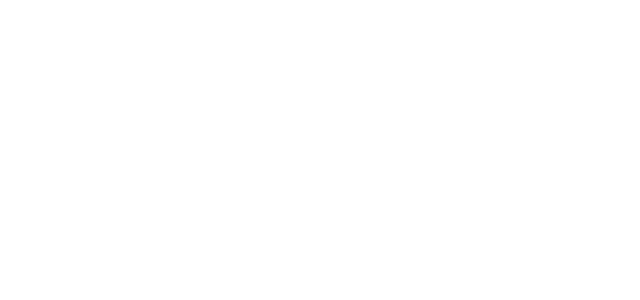
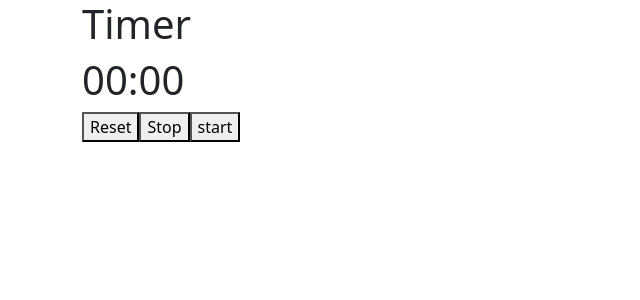
Before and after one commit to inder0089/TodoZ, a React (Create React App) app: page /timer in a window 1280 px wide. Before the commit this address had no page. Shown: the top 300 px of the page, without its empty margins (0-640 px from the left). Built offline with nearby package versions, Linux system fonts and the light colour scheme.

Commit message:
todocopy

```diff
--- a/src/App.js
+++ b/src/App.js
@@ -6,6 +6,8 @@ import Register from "./component/Register";
 import { useEffect, useState } from "react";
 import Home from "./component/Home";
 import TodoCopy from "./component/todo/TodoCopy";
+import Timer from "./component/Timer";
+import Counter from "./component/Counter";
 
 function App() {
   // const [isToken, setIstoken] = useState(false);
@@ -28,6 +30,8 @@ function App() {
         <Route path="login" element={<Login />} />
         <Route path="register" element={<Register />} />
         <Route path="copy" element={<TodoCopy />} />
+        <Route path="timer" element={<Timer />} />
+        <Route path="count" element={<Counter />} />
       </Routes>
     </>
   );
--- /dev/null
+++ b/src/component/Counter.js
@@ -0,0 +1,20 @@
+import React, { useState } from "react";
+
+const Counter = () => {
+  const [count, setCount] = useState(0);
+  return (
+    <div>
+      <h1>Counter</h1>
+      <h2>{count}</h2>
+      <button onClick={() => setCount(count + 1)}>Increment</button>
+      <button onClick={() => setCount(count - 1)} disabled={count === 0}>
+        Decrement
+      </button>
+      <button onClick={() => setCount(0)} disabled={count === 0}>
+        Reset
+      </button>
+    </div>
+  );
+};
+
+export default Counter;
--- /dev/null
+++ b/src/component/Timer.js
@@ -0,0 +1,60 @@
+import React, { useEffect, useState } from "react";
+
+const Timer = () => {
+  const [minutes, setMinutes] = useState(0);
+  const [seconds, setSeconds] = useState(0);
+  const [startTimer, setStartTimer] = useState(false);
+  let timer;
+  useEffect(() => {
+    if (startTimer) {
+      handleTime();
+    }
+
+    return () => {
+      clearInterval(timer);
+    };
+  }, [startTimer, seconds]);
+
+  const handleTime = () => {
+    timer = setInterval(() => {
+      setSeconds(seconds + 1);
+    }, 1000);
+
+    if (seconds === 59) {
+      setMinutes(minutes + 1);
+      setSeconds(0);
+    } else if (minutes === 1) {
+      stop();
+    }
+  };
+  const reset = () => {
+    setMinutes(0);
+    setSeconds(0);
+    setStartTimer(false);
+  };
+
+  const stop = () => {
+    clearInterval(timer);
+    setStartTimer(false);
+  };
+
+  return (
+    <div className="timer-body">
+      <div className="container">
+        <div className="timer">
+          <h1>Timer</h1>
+          <h1>
+            {minutes < 10 ? "0" + minutes : minutes}:
+            {seconds < 10 ? "0" + seconds : seconds}
+          </h1>
+
+          <button onClick={reset}>Reset</button>
+          <button onClick={stop}>Stop</button>
+          <button onClick={() => setStartTimer(true)}>start</button>
+        </div>
+      </div>
+    </div>
+  );
+};
+
+export default Timer;
--- a/src/component/todo/TodoCopy.js
+++ b/src/component/todo/TodoCopy.js
@@ -106,8 +106,10 @@ const TodoCopy = () => {
       const copyfilteredList = [...todoList];
       //   console.log("copyfilteredList", copyfilteredList);
       const searchList = copyfilteredList.filter((item) => {
-        const itemDay = item.day.toLowerCase();
-        return itemDay === searchDay;
+        return (
+          item?.day?.toLowerCase()?.includes(searchDay) ||
+          item?.todoinput?.toLowerCase()?.includes(searchDay)
+        );
       });
       console.log("searchList", searchList);
       setfilteredList(searchList);
@@ -177,9 +179,7 @@ const TodoCopy = () => {
             value={inputData.todoinput}
             onChange={handleInputField}
           /> */}
-          <button type="submit">
-            {inputData?.isUpdate ? "Update" : "ADD"}{" "}
-          </button>
+          <button type="submit">{editItemIndex ? "Update" : "ADD"} </button>
 
           <select onChange={(e) => filterSelect(e)}>
             <option value="all">All</option>
@@ -195,6 +195,7 @@ const TodoCopy = () => {
             type="text"
             value={searchText}
             name="search"
+            autocomplete="false"
             placeholder="search"
             onChange={(e) => setSearchText(e.target.value)}
           />
```
